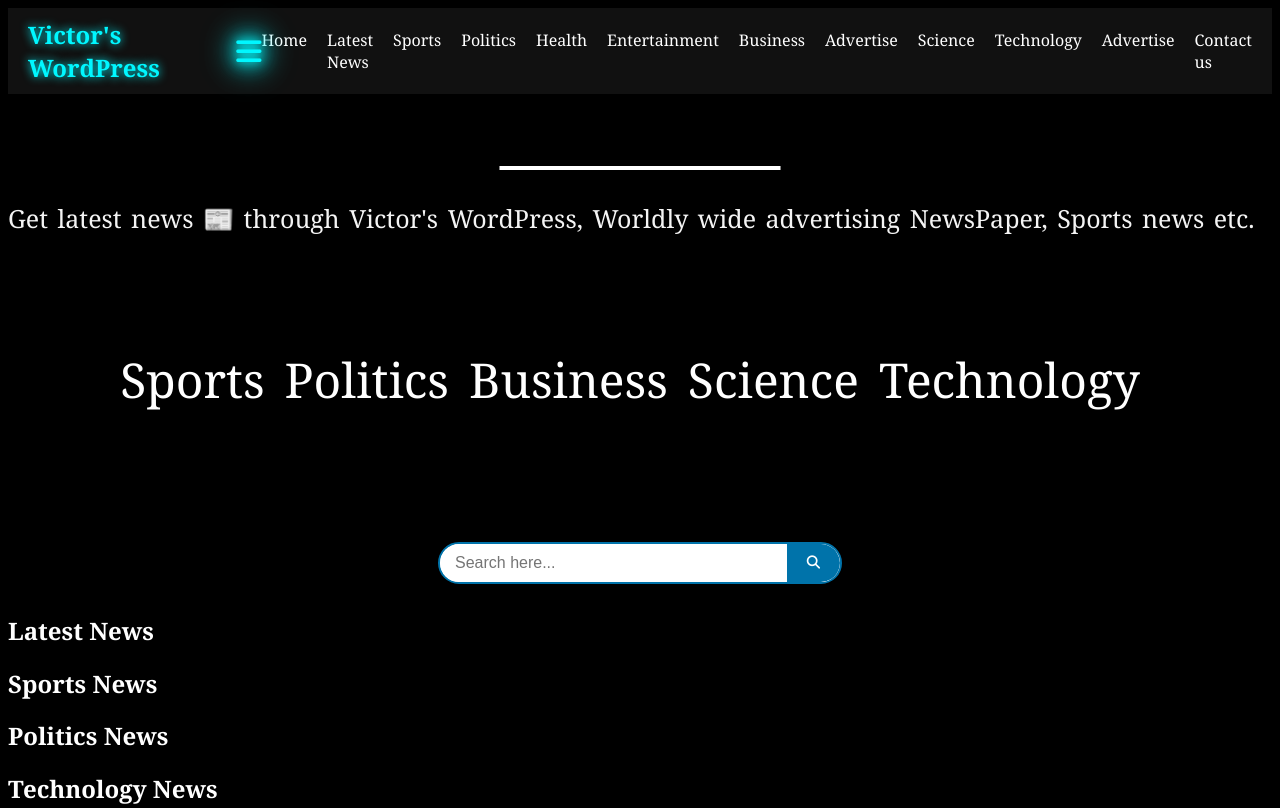
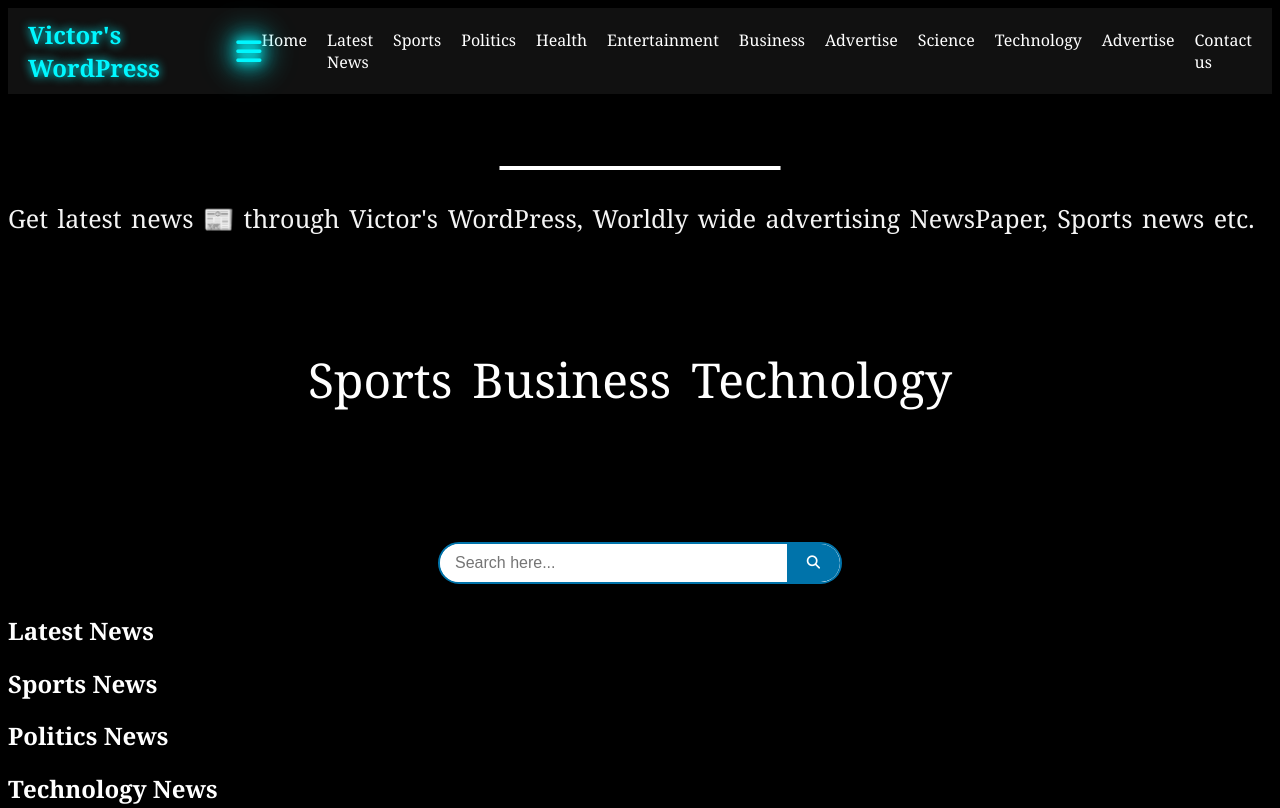
Before and after one commit to OBAMAMULONDO/Wordpres, a plain HTML site: page index.html in a window 1280 px wide. Shown: the top 808 px of the page. Drawn offline with nearby package versions, Linux system fonts and the light colour scheme; no server answers.

Commit message:
Update index.html

```diff
--- a/index.html
+++ b/index.html
@@ -47,11 +47,11 @@
             <ul>
 
                 <li><a href="#sports-container">Sports</a></li>
-                <li><a href="#politics-container">Politics</a></li>
+
 
                 <li><a href="business-container">Business</a></li>
 
-                <li><a href="#science-container">Science</a></li>
+
                 <li><a href="#tech-container">Technology</a></li>
             </ul>
         </div>
```
